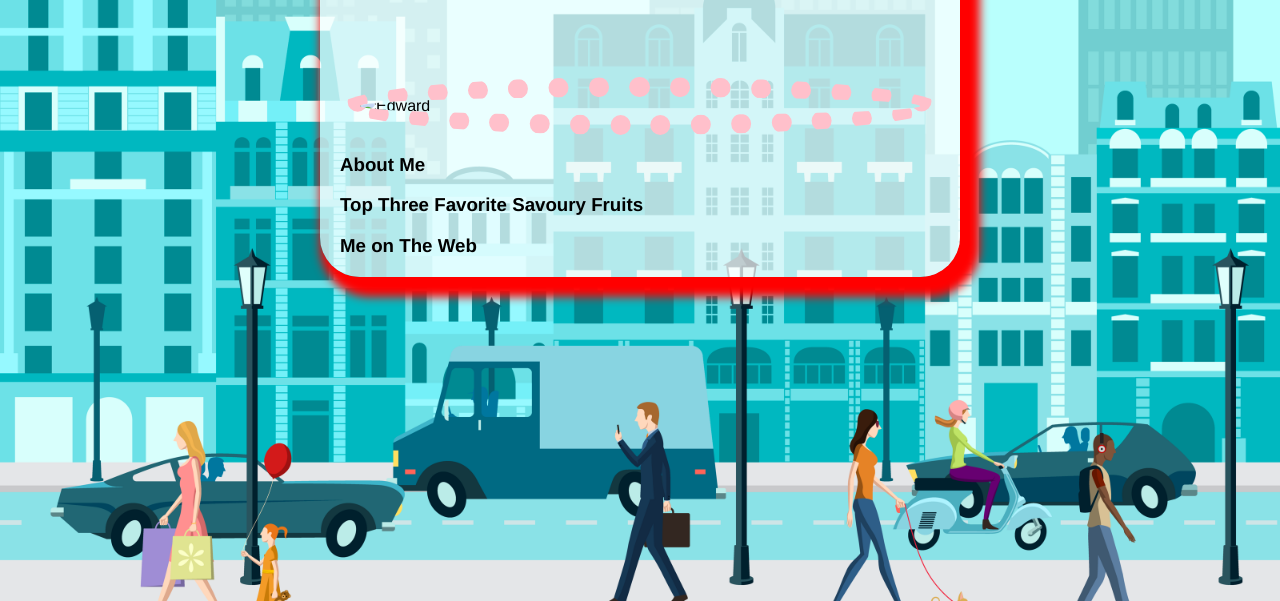
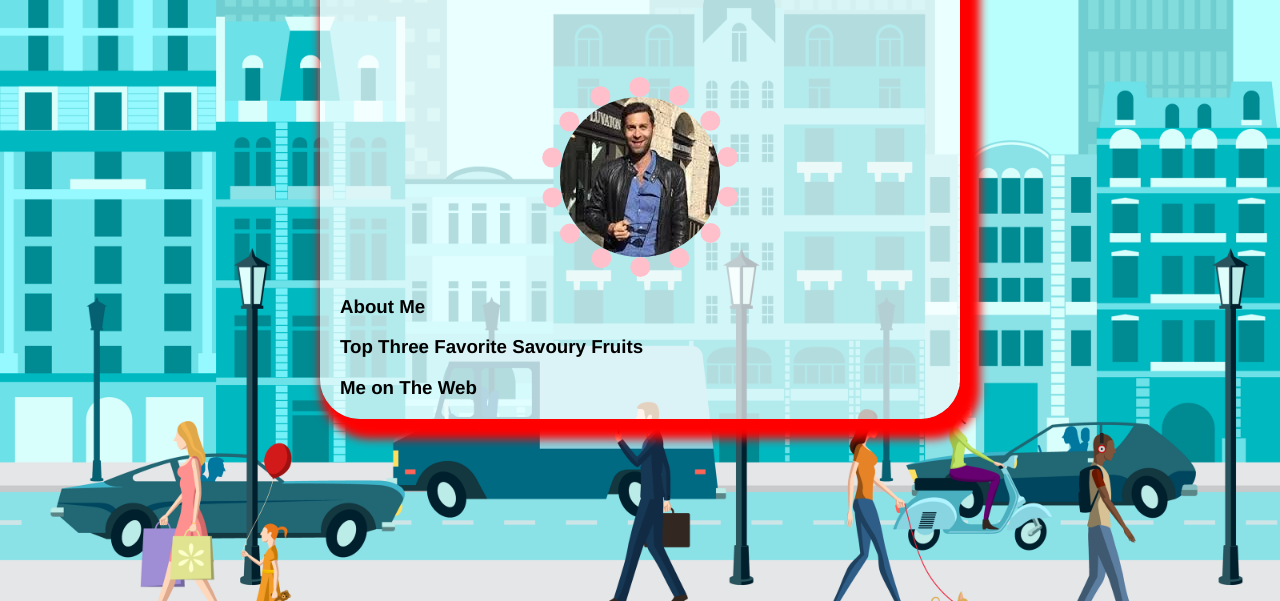
Before and after one commit to EdwGha/EdwGha.github.io, a plain HTML site: page index.html in a window 1280 px wide. Shown: the part 199-800 px from the top of the page. Drawn offline with nearby package versions, Linux system fonts and the light colour scheme.

Commit message:
Added files via upload

```diff
--- a/index.html
+++ b/index.html
@@ -16,7 +16,7 @@
 		<h1>Edward</h1>
 		<h2>CEO and Cofounder</h2>
 
-		<img src="images/edwaghaimage.jpeg" alt="Edward">
+		<img src="images/edwghaimage.jpeg" alt="Edward">
 
 
 
```
